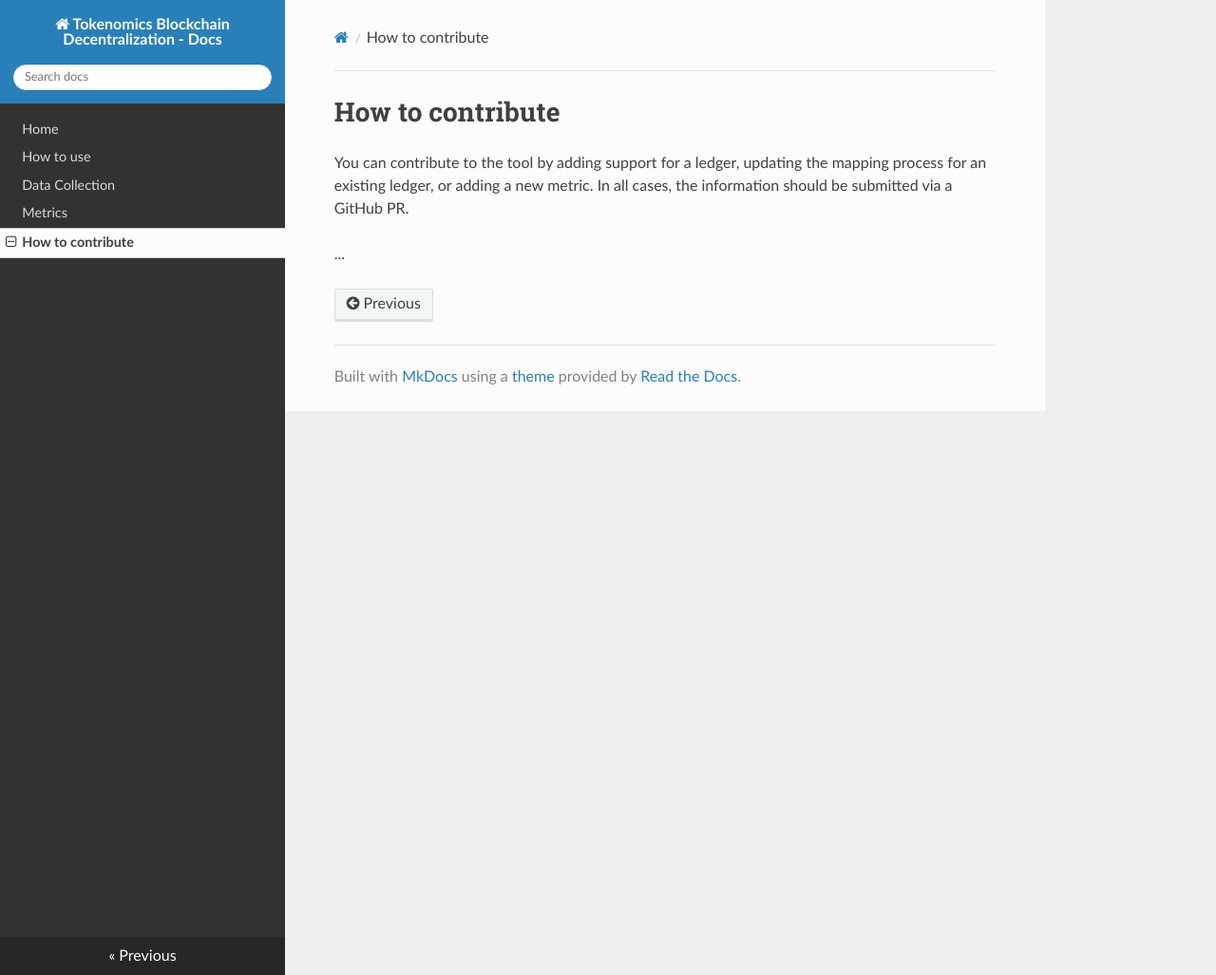
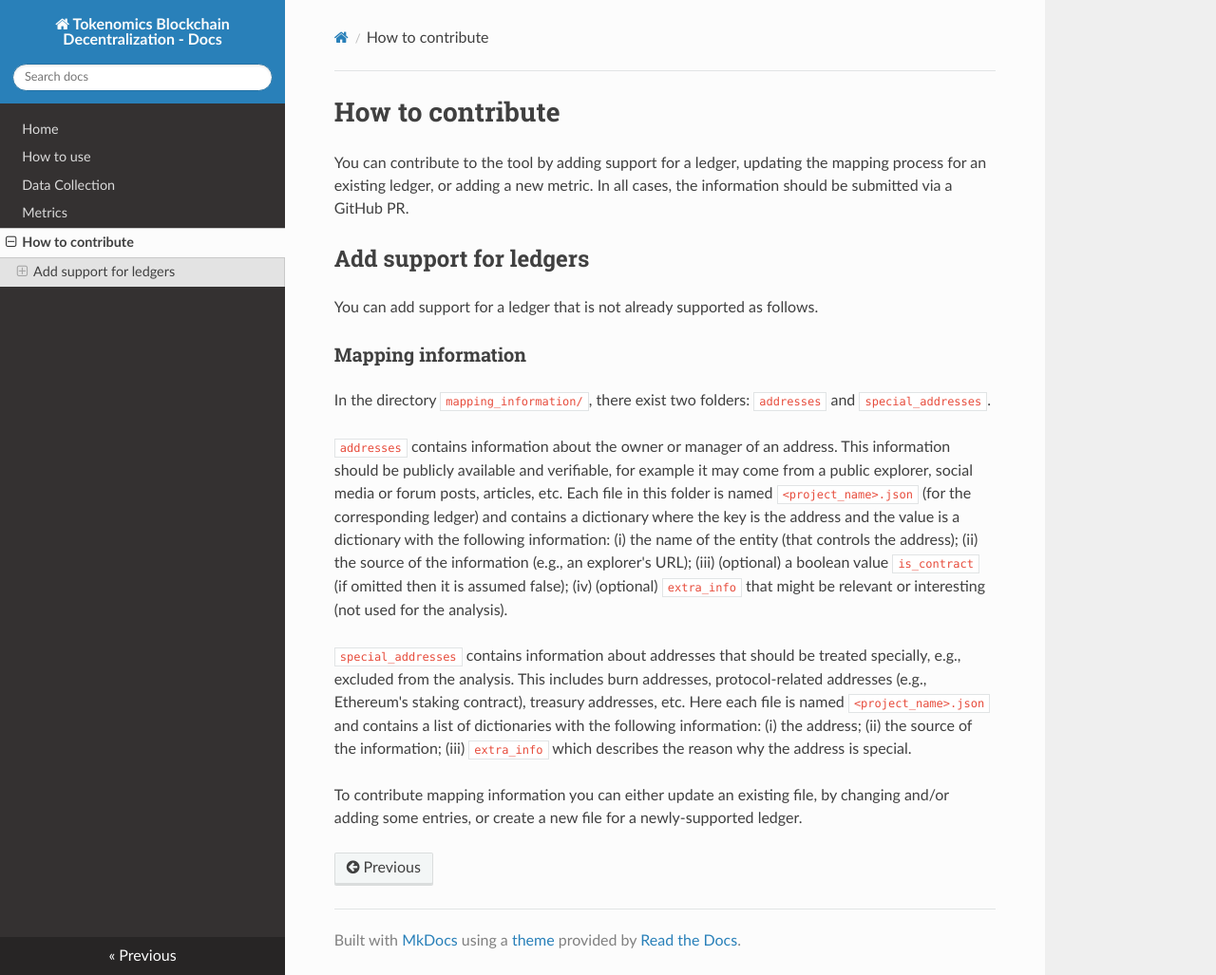
Before and after one commit to Blockchain-Technology-Lab/tokenomics-decentralization, an MkDocs documentation site: the page built from docs/contribute.md, in a window 1280 px wide and 1027 px high. Shown: the whole window at 95% size. Built offline with MkDocs 1.6.1, drawn with Linux system fonts in a browser that asks for light colours; nearby versions of some CDN libraries.

Commit message:
[docs] Describe mapping info contribution

```diff
--- a/docs/contribute.md
+++ b/docs/contribute.md
@@ -4,4 +4,36 @@ You can contribute to the tool by adding support for a ledger, updating the
 mapping process for an existing ledger, or adding a new metric. In all cases,
 the information should be submitted via a GitHub PR.
 
-...
+## Add support for ledgers
+
+You can add support for a ledger that is not already supported as follows.
+
+### Mapping information
+
+In the directory `mapping_information/`, there exist two folders: `addresses`
+and `special_addresses`.
+
+`addresses` contains information about the owner or manager of an address. This
+information should be publicly available and verifiable, for example it may come
+from a public explorer, social media or forum posts, articles, etc. Each file in
+this folder is named `<project_name>.json` (for the corresponding ledger) and
+contains a dictionary where the key is the address and the value is a dictionary
+with the following information:
+(i) the name of the entity (that controls the address);
+(ii) the source of the information (e.g., an explorer's URL);
+(iii) (optional) a boolean value `is_contract` (if omitted then it is assumed false);
+(iv) (optional) `extra_info` that might be relevant or interesting (not used for
+the analysis).
+
+`special_addresses` contains information about addresses that should be treated
+specially, e.g., excluded from the analysis. This includes burn addresses,
+protocol-related addresses (e.g., Ethereum's staking contract), treasury
+addresses, etc. Here each file is named `<project_name>.json` and contains a
+list of dictionaries with the following information:
+(i) the address;
+(ii) the source of the information;
+(iii) `extra_info` which describes the reason why the address is special.
+
+To contribute mapping information you can either update an existing file, by
+changing and/or adding some entries, or create a new file for a newly-supported
+ledger.
```
